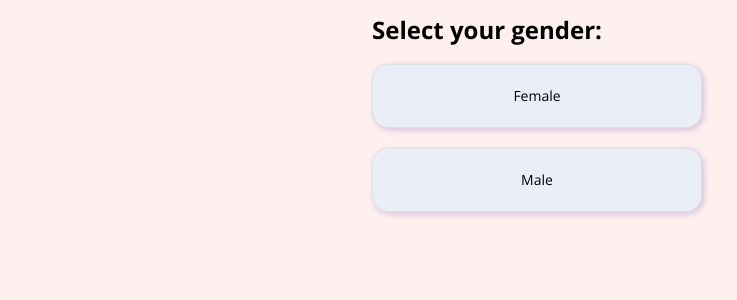
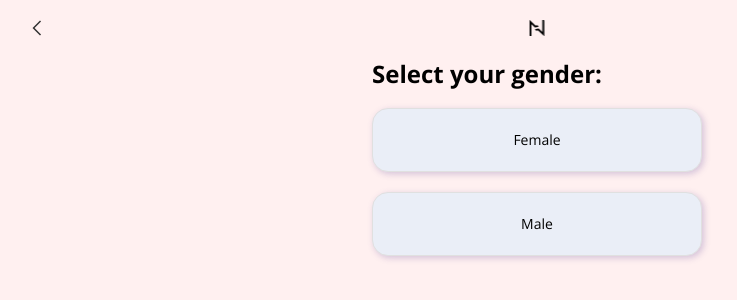
Before and after one commit to ruslan-sedziukh/questionnaire, a Next.js app: page /questionnaire/main in a window 1280 px wide. Shown: the top 300 px of the page, without its empty margins (103-840 px from the left). Built offline with nearby package versions, Linux system fonts and the light colour scheme.

Commit message:
Add header elements

```diff
--- a/src/app/questionnaire/_components/Screen/Screen.tsx
+++ b/src/app/questionnaire/_components/Screen/Screen.tsx
@@ -1,6 +1,7 @@
 import { QuestionnaireData } from '@/redux/questionnaireSlice'
 import { Question } from '@/types/questionnaire'
 import { getTextWithDynamicValues } from '@/utils/getTextWithDynamicValues'
+import Image from 'next/image'
 
 type Props = {
   question: Question
@@ -15,6 +16,18 @@ const Screen = ({
 }: Props) => {
   return (
     <div className="flex items-center font-open-sans flex-col gap-5 bg-[#FFF0F0] min-h-lvh p-4 min-w-fit">
+      <header className="relative flex justify-center w-full max-w-5xl">
+        <Image
+          className="absolute left-0"
+          src="/chevron.svg"
+          width={24}
+          height={24}
+          alt="chevron"
+        />
+
+        <Image src="/logo_black.svg" width={24} height={24} alt="logo" />
+      </header>
+
       <h1 className="inline font-bold text-2xl leading-7 w-[330px]">
         {getTextWithDynamicValues(question.text, questionnaireData)}
       </h1>
```
Also changed, not shown: public/chevron.svg (added), public/logo_black.svg (added).
